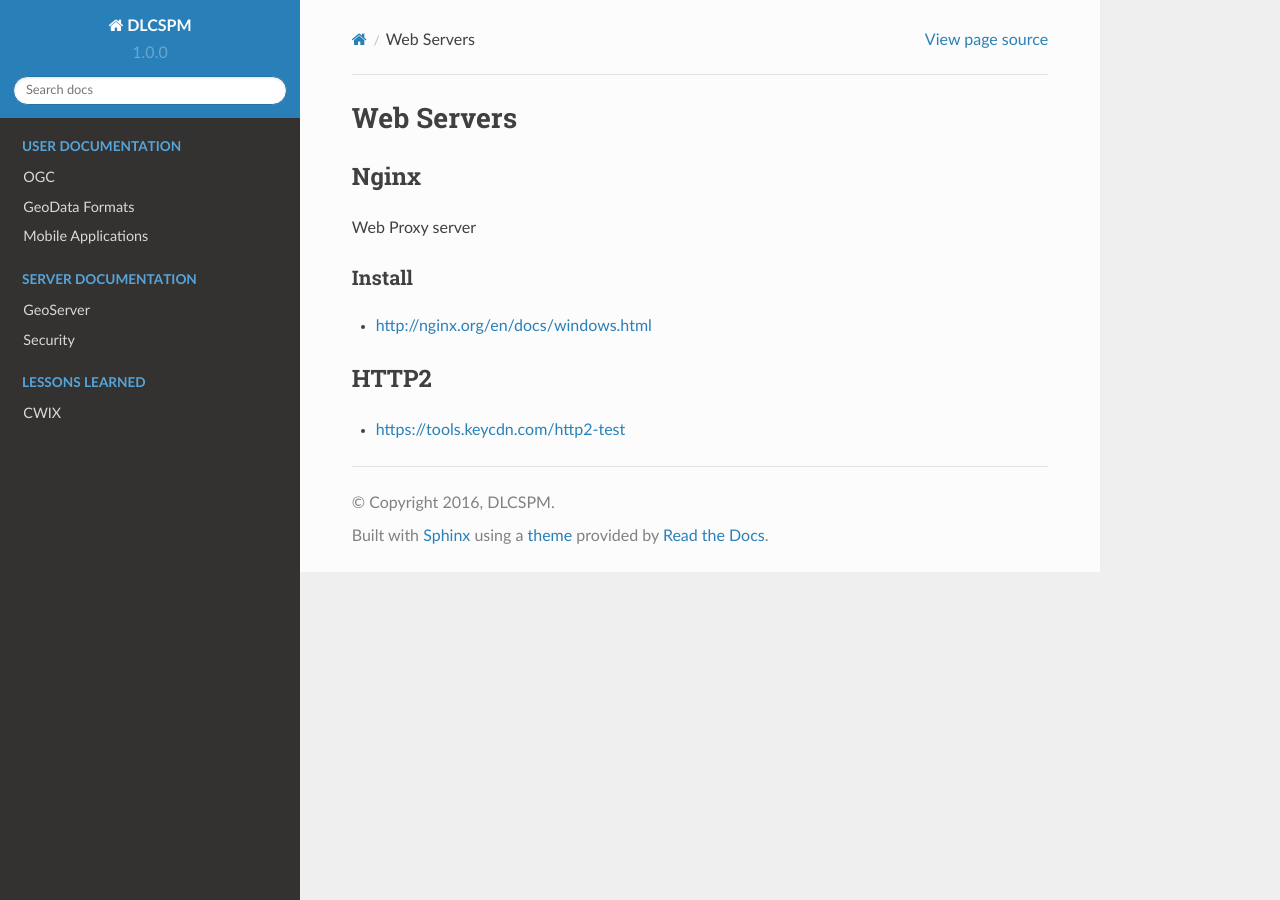
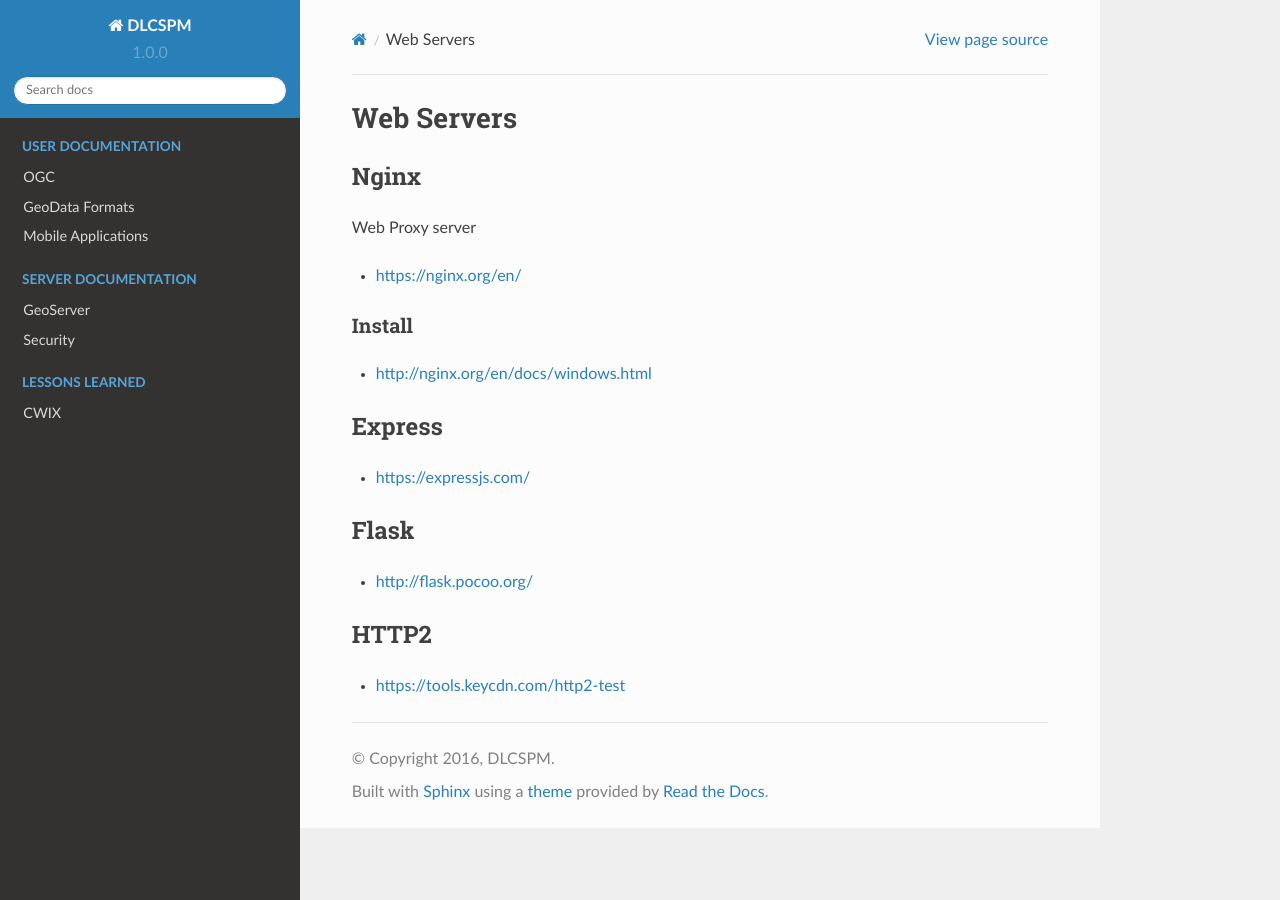
Before and after one commit to DenisCarriere/documentation, a Sphinx documentation site: the page built from docs/SERVER/nginx.rst, in a window 1280 px wide. Built offline with Sphinx 7.4.7 and the Read the Docs theme 2.0.0, drawn with Linux system fonts in a browser that asks for light colours.

Commit message:
Update nginx.rst

```diff
--- a/docs/SERVER/nginx.rst
+++ b/docs/SERVER/nginx.rst
@@ -6,11 +6,23 @@ Nginx
 
 Web Proxy server
 
+- https://nginx.org/en/
+
 Install
 ~~~~~~~
 
 - http://nginx.org/en/docs/windows.html
 
+Express
+-------
+
+- https://expressjs.com/
+
+Flask
+-----
+
+- http://flask.pocoo.org/
+
 HTTP2
 -----
 
```
